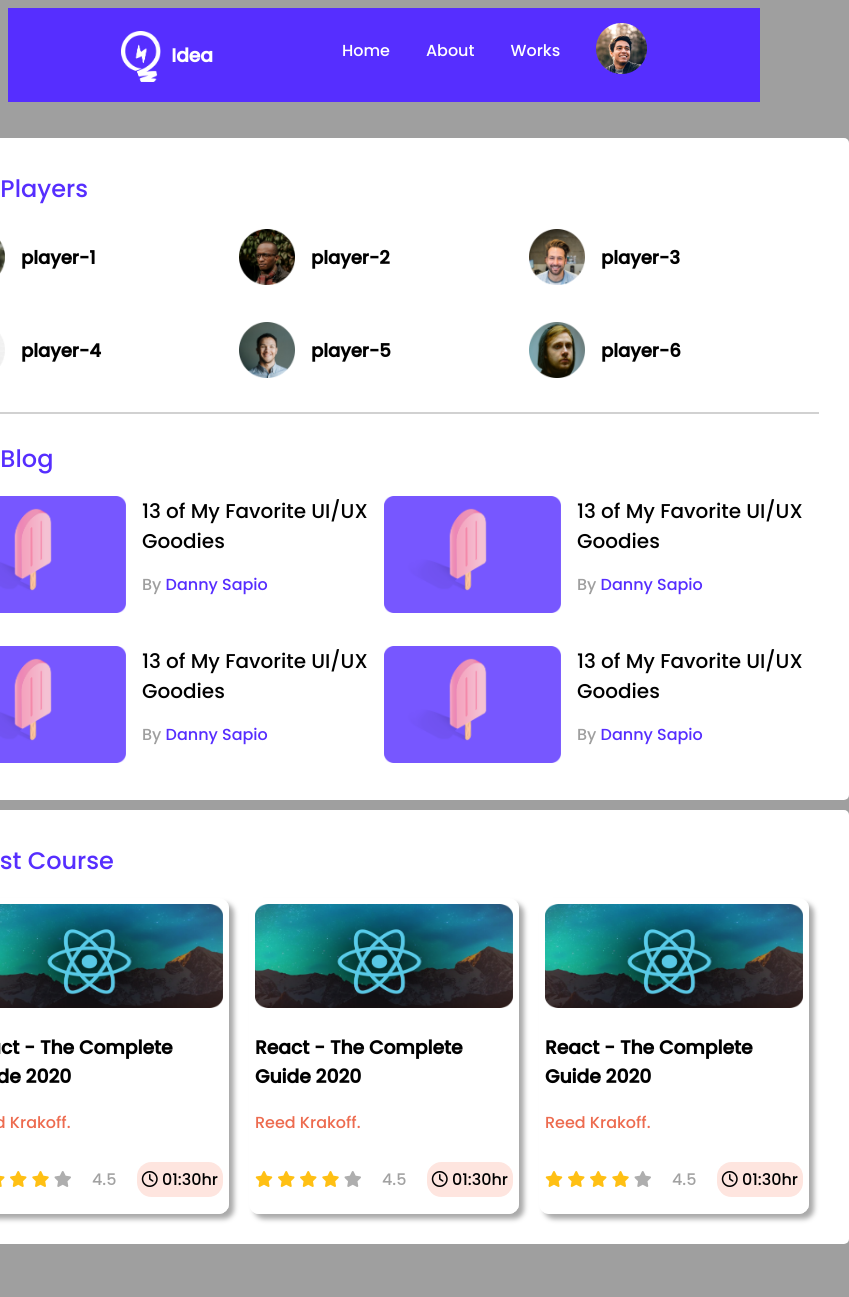
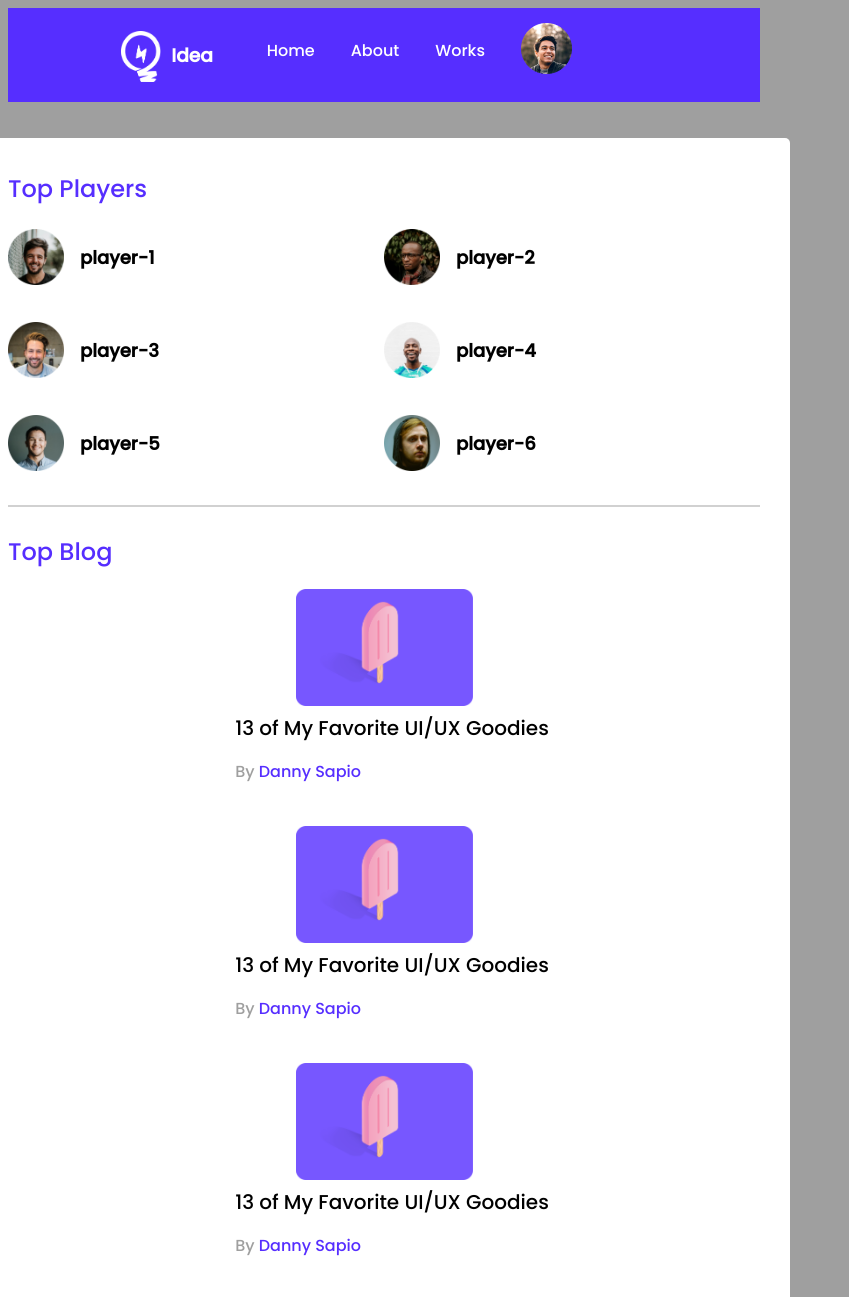
Before and after one commit to m-h-saikat/leader-board-css3, a plain HTML site: page index.html in a window 768 px wide. Shown: the top 1297 px of the page, 849 px wide, since content can reach past the window. Before the commit the page ends 1262 px from the top, so only its background shows below. Drawn offline with Linux system fonts and the light colour scheme.

Commit message:
Tab responsive add

```diff
--- a/style.css
+++ b/style.css
@@ -240,3 +240,37 @@
    }
 
 }
+@media only screen and (min-width:688px) and (max-width:992px)
+{ .container ,.top-blogs , nav ,.blog {
+    width: 100%;
+}
+
+nav{
+    width: 60%;
+    flex-direction: row;}
+
+    .players{
+        grid-template-columns: repeat(2, 1fr);
+        align-items: center
+
+    }
+    , .blog , .course{
+        justify-content: center;
+        flex-direction: column;
+        align-items: center;
+    }
+   .courses , .blogs {
+        grid-template-columns: repeat(1, 1fr);
+        flex-direction: column;
+    }
+        .blog{
+            align-items: center;
+            flex-direction: column;
+        }
+        .course{
+            width: 70%;
+            align-items: center;
+            margin-bottom: 10px;
+        }
+
+}
```
